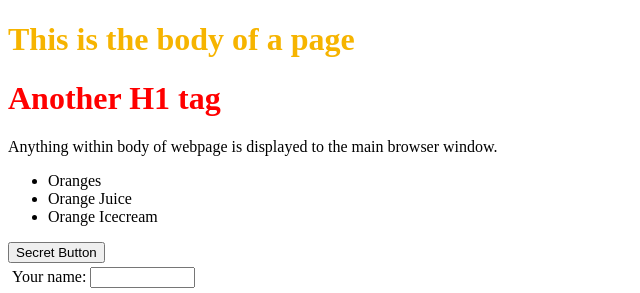
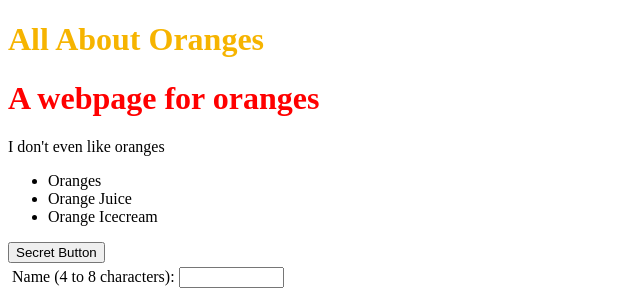
Before and after one commit to katienordstrom/WEB503-Lab-1, a website: page src/index.html in a window 1280 px wide. Shown: the top 293 px of the page, without its empty margins (0-640 px from the left). Drawn offline with Linux system fonts and the light colour scheme.

Commit message:
Updated h1 and p tags

```diff
--- a/src/index.html
+++ b/src/index.html
@@ -9,9 +9,9 @@
         <link rel="stylesheet" href="index.css">
     </head>
     <body>
-        <h1 class="first-tag">This is the body of a page</h1>
-        <h1 id="another_tag">Another H1 tag</h1>
-        <p>Anything within body of webpage is displayed to the main browser window.</p>
+        <h1 class="first-tag">All About Oranges</h1>
+        <h1 id="another_tag">A webpage for oranges</h1>
+        <p>I don't even like oranges</p>
         <ul> <!-- This element creates a list -->
             <li>Oranges</li>
             <li>Orange Juice</li>
@@ -22,7 +22,7 @@
         <button class="my-button" type="button">Secret Button</button> <!-- This element creates a button-->
 
        <div> <!-- This element is the generic container for flow content-->
-        <label for="name">Your name:</label>
+        <label for="name">Name (4 to 8 characters):</label>
         <!--The <label> HTML element represents a caption for an item in a user interface.-->
 
 <!-- The input tag is used to create interactive controls for web-based forms in order to accept data from the user;-->
```
